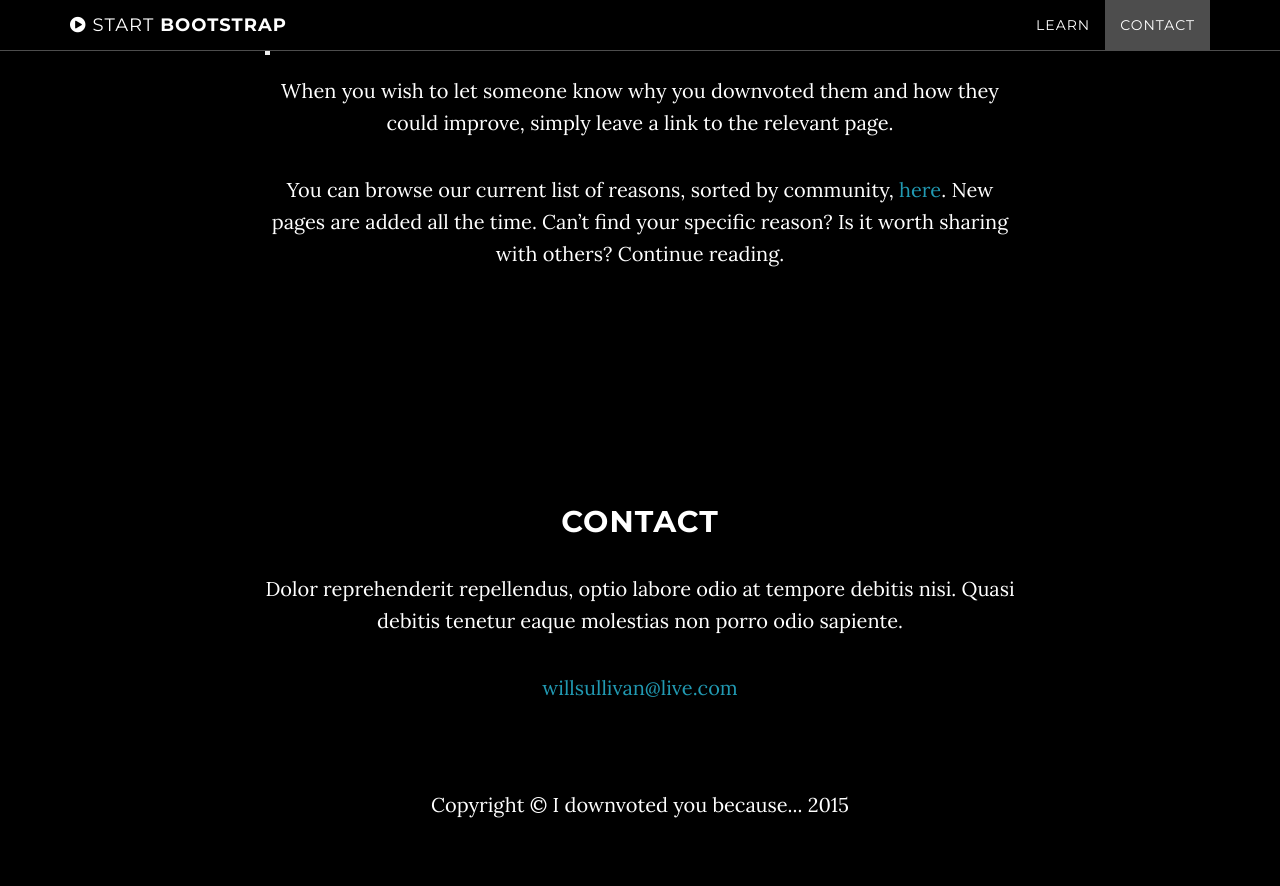
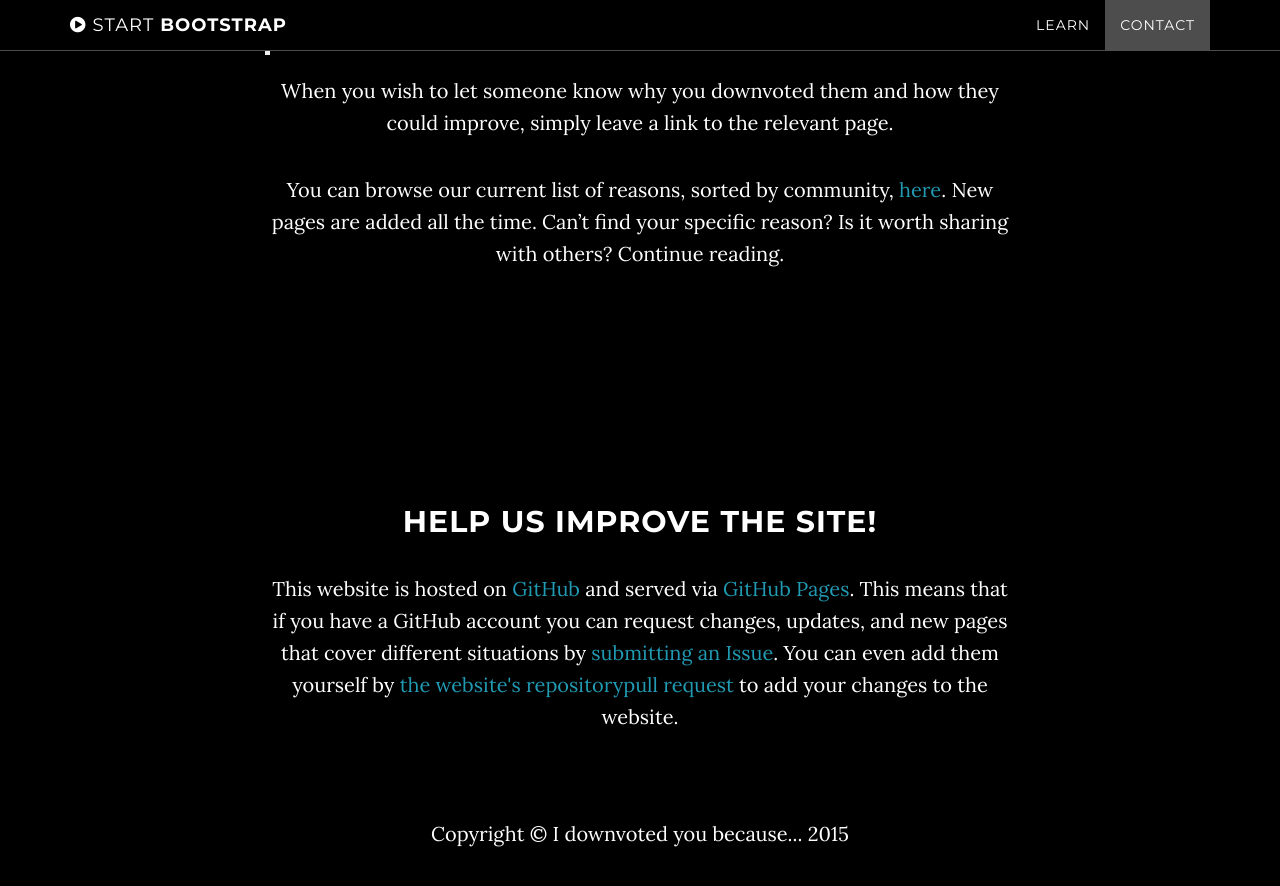
Before and after one commit to WillSullivan/IDYBJeckyll, a Jekyll site: the page built from index.md, in a window 1280 px wide and 900 px high, scrolled down 2006 px. Shown: the top 886 px of the window. Built offline with Jekyll 4.4.1, drawn with Linux system fonts in a browser that asks for light colours.

Commit message:
Update contact.html

```diff
--- a/_includes/contact.html
+++ b/_includes/contact.html
@@ -2,17 +2,8 @@
     <section id="contact" class="container content-section text-center">
         <div class="row">
             <div class="col-lg-8 col-lg-offset-2">
-                <h2>Contact</h2>
-                <p>Dolor reprehenderit repellendus, optio labore odio at tempore debitis nisi. Quasi debitis tenetur eaque molestias non porro odio sapiente.</p>
-                <p><a href="mailto:{{ site.email }}">{{ site.email }}</a>
-                </p>
-                <ul class="list-inline banner-social-buttons">
-                    {% for network in site.social %}
-                    <li>
-                        <a href="{{ network.url }}" class="btn btn-default btn-lg"><i class="fa fa-{{ network.title }} fa-fw"></i> <span class="network-name">{{ network.title }}</span></a>
-                    </li>
-                    {% endfor %}
-                </ul>
+                <h2>Help us improve the site!</h2>
+                <p>This website is hosted on <a href="https://github.com/WillSullivan/IDownvotedYouBecause">GitHub</a> and served via <a href="https://pages.github.com/">GitHub Pages</a>. This means that if you have a GitHub account you can request changes, updates, and new pages that cover different situations by <a href="https://github.com/WillSullivan/IDownvotedYouBecause/issues/new">submitting an Issue</a>. You can even add them yourself by <a href="https://help.github.com/articles/fork-a-repo/"> the website's <a href="https://github.com/WillSullivan/IDownvotedYouBecause">repository</a, making the changes as you see fit.  Once completed, you can send me a <a href="https://help.github.com/articles/using-pull-requests/">pull request</a> to add your changes to the website.</p>
             </div>
         </div>
     </section>
```
